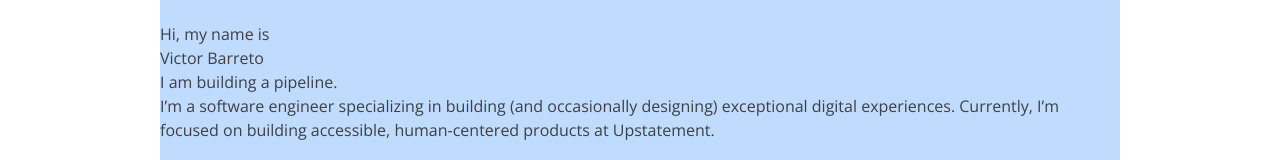
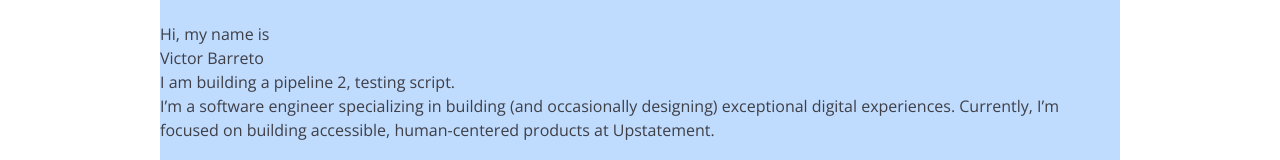
Before and after one commit to VictorBarretoLF/My_Blog_Frontend, a Next.js app: page / in a window 1280 px wide. Shown: the part 318-478 px from the top of the page. Built offline with nearby package versions, Linux system fonts and the light colour scheme.

Commit message:
refactor: testing script

```diff
--- a/src/components/page/Hero.tsx
+++ b/src/components/page/Hero.tsx
@@ -8,7 +8,7 @@ export default function Hero() {
                 <h2 className="big-heading">Victor Barreto</h2>
             </div>
             <div>
-                <h3 className="big-heading">I am building a pipeline.</h3>
+                <h3 className="big-heading">I am building a pipeline 2, testing script.</h3>
             </div>
             <div>
                 <p>
```
